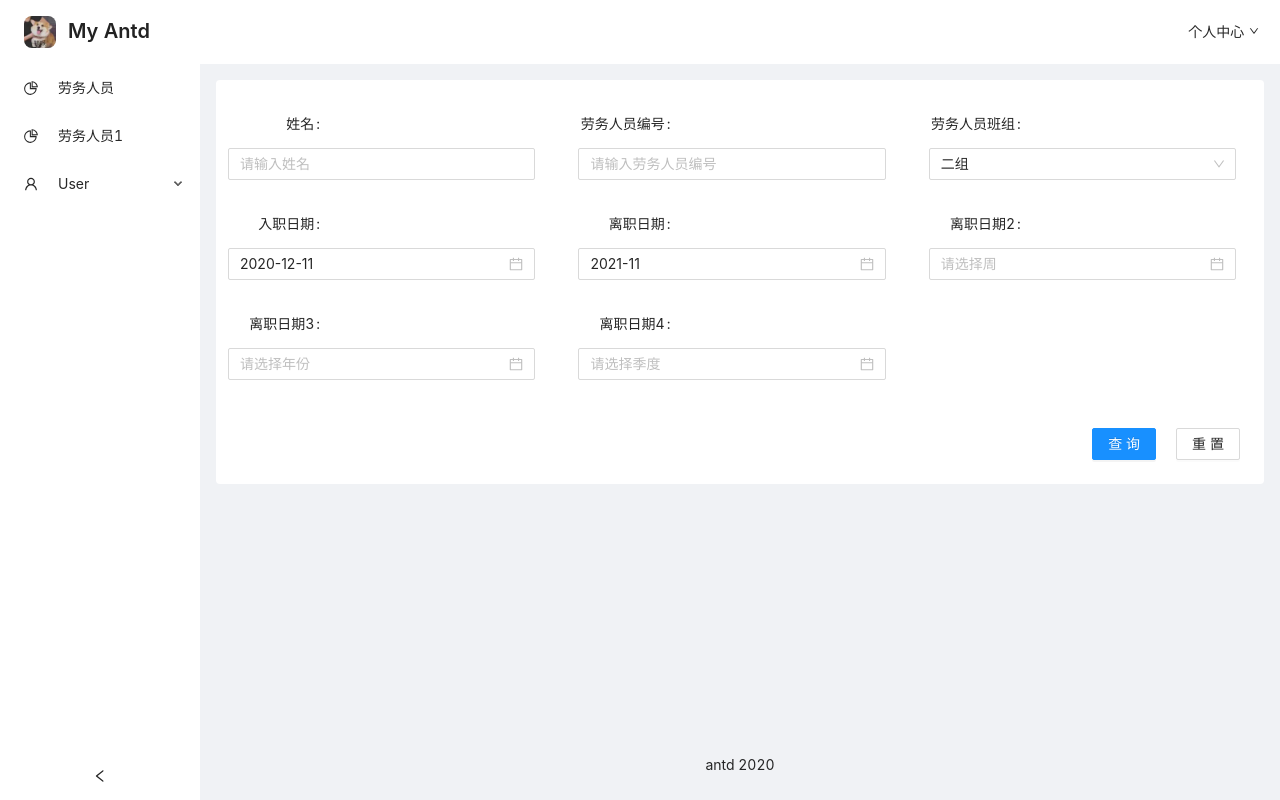
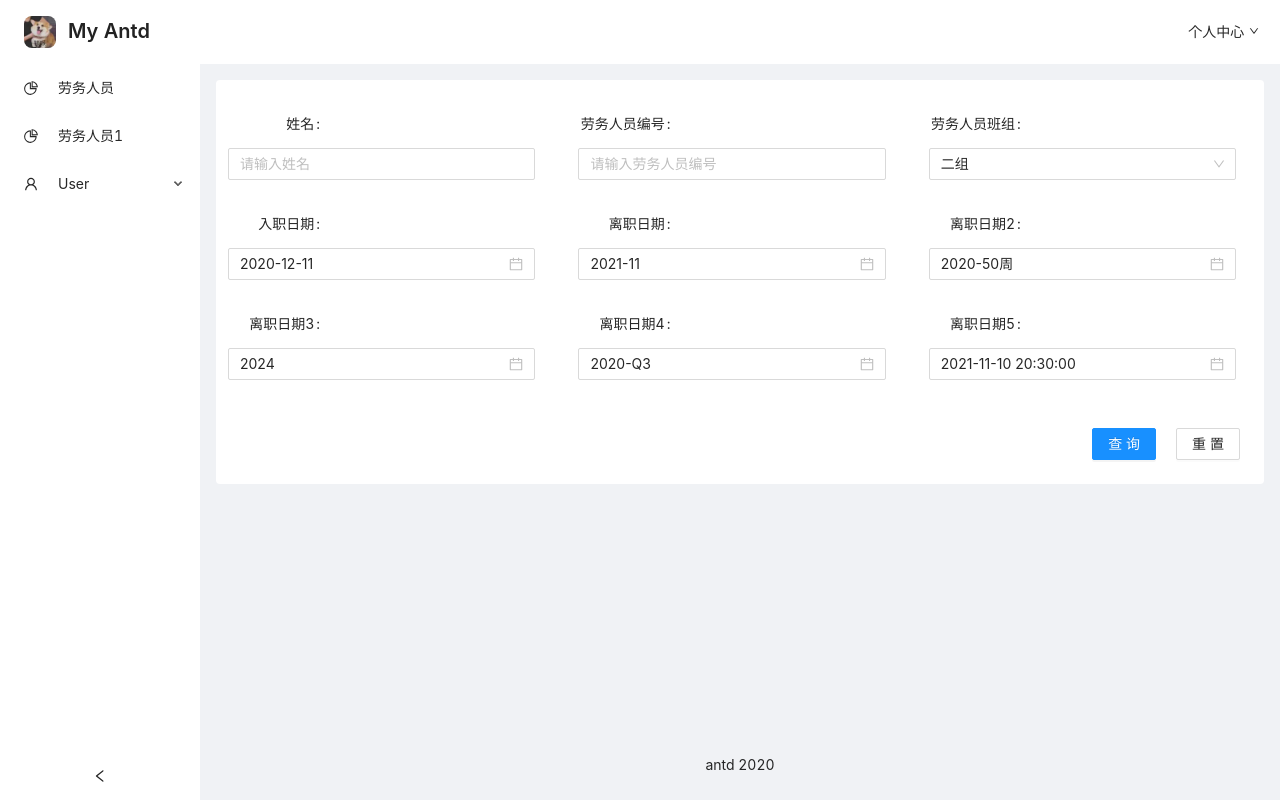
Before and after one commit to c1184405532/react-admin-app, a React (Create React App) app: page /laborPersonnel/list in a window 1280 px wide. Built offline with nearby package versions, Linux system fonts and the light colour scheme.

Commit message:
'添加自定义筛选项'

```diff
--- a/src/components/tableFilter/index.jsx
+++ b/src/components/tableFilter/index.jsx
@@ -1,9 +1,10 @@
 import React from 'react';
-import { Form, Input, Button, Select, DatePicker } from 'antd';
+import { Form, Input, Button, Select, DatePicker ,Spin } from 'antd';
 import moment from 'moment';
 import './index.less';
 /**
- * columns type Array[object,object,...]
+ * loading 是否处于加载中 当筛选项有下拉列表需要指定默认值，或者其他数据项需要请求后端指定默认值可使用此字段提示用户正在加载。
+ * columns 当前筛选列 type Array[object,object,...]
  * object  = {
  *  type,当前筛选项类型，默认 'input'  可选值有 (select下拉选择，) string
  *  className,当前form.item表单额外类名 string
@@ -11,12 +12,21 @@ import './index.less';
  *  name,点击查询时返回的key字段，如name="age" ，查询时会返回对象集合{age:选择或输入的值} string
  *  rules,表单校验规则，格式同antd form 表单校验一致 array
  *  placeHolder,没有值的情况下占位符 string
- *  initialValue, 当前项默认值 string
+ *  initialValue, 当前项默认值 any
+ *  component: type ReactDom react组件，自定义传入筛选项，注意如果传入antd时间组件，默认值需要设置对应的moment类型，且获取到的也是
+ *  moment类型，需要手动转换一次 value.format("YYYY-MM-DD HH:mm")
+ *  示例 {
+ *         label:'离职日期5',name:'custom',initialValue:moment("2021-11-10 20:30","YYYY-MM-DD HH:mm"),
+ *          component:<DatePicker showTime/>
+ *      }
+ *
+ *
  *  selectOptions Array[object,object,...] 如果type是select状态时，需要传递的下拉菜单数据
- *  object = {
- *   label,展示的文字 string,
- *   value,选中之后提交的实际值 string||number
- *  }
+ *    object = {
+ *      label,展示的文字 string,
+ *      value,选中之后提交的实际值 string||number
+ *    }
+ *
  * }
  */
 const setInitialValue = (value, type) => {
@@ -25,6 +35,9 @@ const setInitialValue = (value, type) => {
     "select": value ? value : undefined,//select下如果默认值不存在的话，不能赋值为''，否则不显示placeHolder
     "datePicker": value ? moment(value, 'YYYY-MM-DD') : '',
     "datePickerMonth": value ? moment(value, 'YYYY-MM') : '',
+    "datePickerYear": value ? moment(value,'YYYY') : '',
+    "datePickerWeek": value ? moment(value,'YYYY-W') : '',
+    "datePickerQuarter": value ? moment(value,"YYYY-[Q]Q") : '',
   }
   return valueType[type]
 }
@@ -41,7 +54,8 @@ const setFinishValue = (value, type) => {
 }
 class TableFilter extends React.Component {
   static defaultProps = {
-    columns: []
+    columns: [],
+    loading:false,
   }
   state = {
 
@@ -57,11 +71,9 @@ class TableFilter extends React.Component {
       values[obj] = values[obj] ? values[obj] : '';
       columns.forEach(col => {
         //只要类型前10位 === datePicker都会进入此判断 比如datePicker||datePickerMonth
-        if (obj === col['name'] && col.type.slice(0,10) === 'datePicker') {
+        if (obj === col['name'] && col.type && col.type.slice(0,10) === 'datePicker') {
           values[obj] = setFinishValue(values[obj],col.type)
         }
-
-
       })
     }
     console.log(values)
@@ -74,7 +86,7 @@ class TableFilter extends React.Component {
     const fieldsData = columns.map((col) => {
       return {
         name: col.name,
-        value: setInitialValue(col.initialValue, col.type)
+        value: col.type ? setInitialValue(col.initialValue, col.type) : col.initialValue
       }
     })
     console.log(fieldsData)
@@ -84,7 +96,7 @@ class TableFilter extends React.Component {
     const {
       className = '', label, name, rules = [{ required: false }],
       placeHolder, initialValue = '', type = 'input', selectOptions = [],
-
+      component
     } = col;
 
     const itemOption = {
@@ -98,8 +110,9 @@ class TableFilter extends React.Component {
     //这里删除的属性都是Form.Item不需要的或者不识别的属性
     delete itemOption.placeHolder
     delete itemOption.selectOptions
+    delete itemOption.component
     let resultCol;
-    if (type === 'input') {
+    if (type === 'input' && !component) {
       resultCol = <Form.Item
         {...itemOption}
       >
@@ -121,7 +134,7 @@ class TableFilter extends React.Component {
       resultCol = <Form.Item
         {...itemOption}
       >
-        <DatePicker  />
+        <DatePicker/>
       </Form.Item>
     }
     if (type === 'datePickerWeek') {
@@ -153,12 +166,20 @@ class TableFilter extends React.Component {
         <DatePicker picker="quarter" />
       </Form.Item>
     }
+    if(component){
+      resultCol = <Form.Item
+        {...itemOption}
+      >
+       {component}
+      </Form.Item>
+    }
     return resultCol
   }
   render() {
-    const { columns } = this.props;
+    const { columns,loading } = this.props;
     return (
       <div className="table-filter-box">
+        <Spin spinning={loading}>
           <Form
             ref={(refs) => { this.formRef = refs }}
             className="form-box"
@@ -171,23 +192,12 @@ class TableFilter extends React.Component {
             {
               columns.map((col) => this.renderCol(col))
             }
-
-          {/* <Form.Item
-              label="劳务人员名称"
-              className="row-list"
-              name="username"
-              rules={[{ required: false, message: 'Please input your username!' }]}
-            >
-              <Input placeholder="请输入姓名" />
-            </Form.Item> */}
-
-
-
           </Form>
           <div className="btn-box">
             <Button type="primary" onClick={this.onSearch}>查询</Button>
             <Button className="reset" onClick={this.onReset}>重置</Button>
           </div>
+        </Spin>
       </div>
     )
   }
--- a/src/pages/laborPersonnel/index.jsx
+++ b/src/pages/laborPersonnel/index.jsx
@@ -1,25 +1,52 @@
 import React from 'react';
 import TableFilter from 'components/tableFilter';
+import { DatePicker } from 'antd';
+import moment from 'moment';
 import './index.less';
 
 class LaborPersonnel extends React.Component {
   state = {
-
+    selectOptions:[],
+    tableFilterLoading:true,
   };
-
+  componentDidMount(){
+    setTimeout(()=>{
+      this.setState({
+        selectOptions:[{label:'一组',value:'id1'}]
+      })
+    },2000)
+    setTimeout(()=>{
+      const oldList = this.state.selectOptions.map(item => item)
+      this.setState({
+        selectOptions:[...oldList,{label:'二组',value:'id2'},],
+        tableFilterLoading:false,
+      })
+    },4000)
+    setTimeout(()=>{
+      const oldList = this.state.selectOptions.map(item => item)
+      this.setState({
+        selectOptions:[...oldList,{label:'三组',value:'id3'},]
+      })
+    },6000)
+  };
   render(){
+    const { selectOptions ,tableFilterLoading } = this.state;
     const filterColumns = [
       {label:'姓名',name:'laborName',type:'input'},
       {label:'劳务人员编号',name:'laborCode',type:'input',},
       {
-        label:'劳务人员班组',name:'laborGroups',type:'select',initialValue:'id123456',
-        selectOptions:[{label:'一组',value:'id12345'},{label:'二组',value:'id123456'},]
+        label:'劳务人员班组',name:'laborGroups',type:'select',initialValue:'id2',
+        selectOptions:selectOptions
       },
       {label:'入职日期',name:'entryDate',type:'datePicker',initialValue:'2020-12-11'},
       {label:'离职日期',name:'lizhiDate',type:'datePickerMonth',initialValue:'2021-11'},
-      {label:'离职日期2',name:'lizhiDate2',type:'datePickerWeek',},
-      {label:'离职日期3',name:'lizhiDate3',type:'datePickerYear',},
-      {label:'离职日期4',name:'lizhiDate4',type:'datePickerQuarter',},
+      {label:'离职日期2',name:'lizhiDate2',type:'datePickerWeek',initialValue:'2020-50周'},
+      {label:'离职日期3',name:'lizhiDate3',type:'datePickerYear',initialValue:'2024'},
+      {label:'离职日期4',name:'lizhiDate4',type:'datePickerQuarter',initialValue:'2020-Q3'},
+      {
+        label:'离职日期5',name:'custom',initialValue:moment("2021-11-10 20:30","YYYY-MM-DD HH:mm"),
+        component:<DatePicker showTime/>
+      },
       //{label:'劳务人员编号',name:'laborCodes',type:'input',placeHolder:'请输入'},
       //{label:'劳务人员编号',name:'laborCodess',type:'input',placeHolder:'请输入'},
       //{label:'劳务人员编号',name:'laborCodesss',type:'input',placeHolder:'请输入'},
@@ -28,6 +55,7 @@ class LaborPersonnel extends React.Component {
       <div className="labor-list-box">
         <TableFilter
           columns={filterColumns}
+          loading={tableFilterLoading}
         />
       </div>
     )
```
Lines whose indentation alone changed are shown as unchanged.
